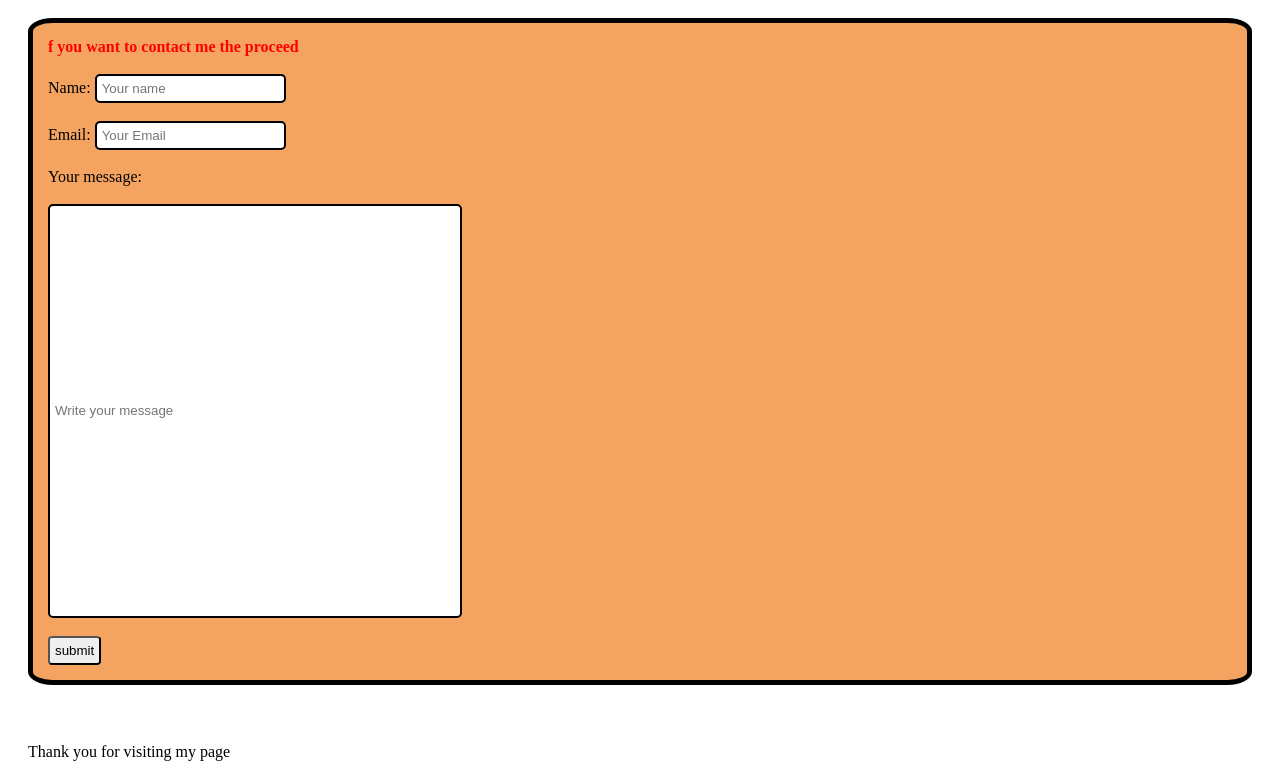
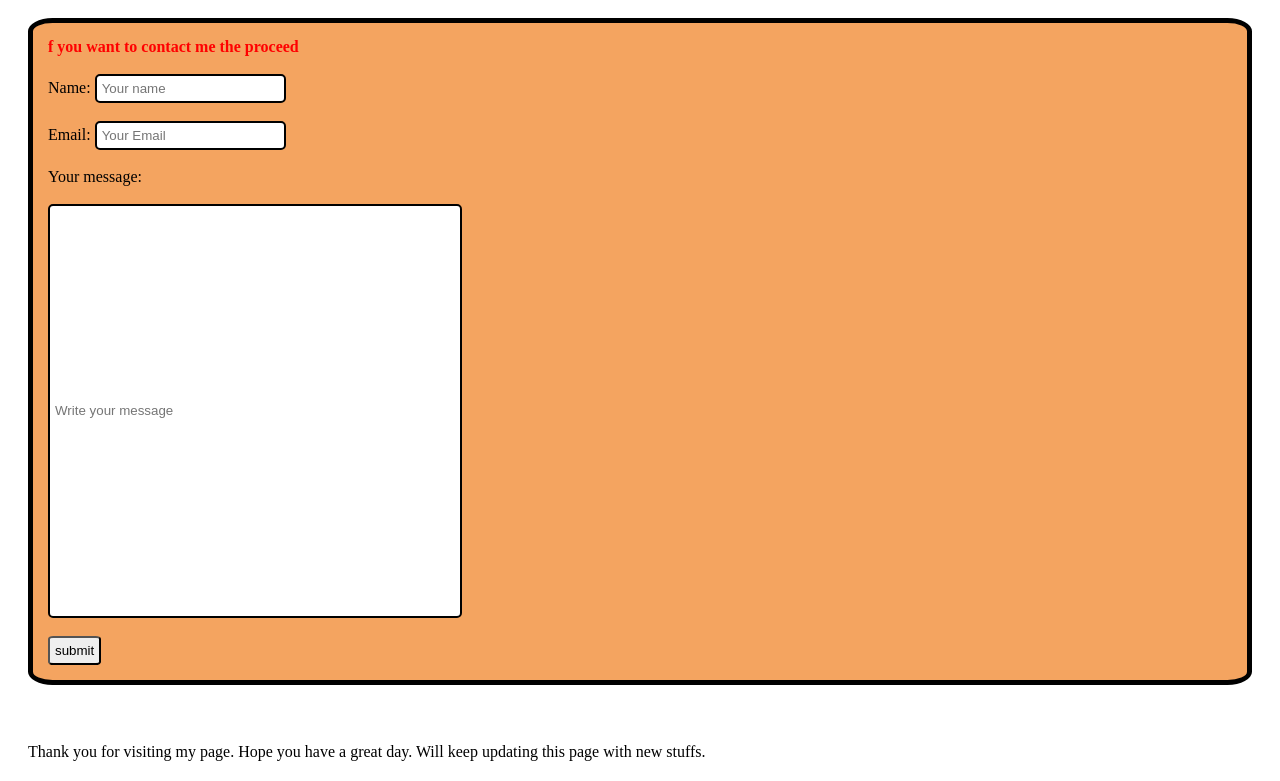
Before and after one commit to yipyip1/my-practice-repo, a plain HTML site: page index.html in a window 1280 px wide. Shown: the part 1928-2709 px from the top of the page. Drawn offline with Linux system fonts and the light colour scheme.

Commit message:
checking

```diff
--- a/index.html
+++ b/index.html
@@ -73,7 +73,7 @@
     </div>
     <br>
     <footer style="margin: 20px;">
-        Thank you for visiting my page
+        Thank you for visiting my page. Hope you have a great day. Will keep updating this page with new stuffs.
     </footer>
 
 </body>
```
